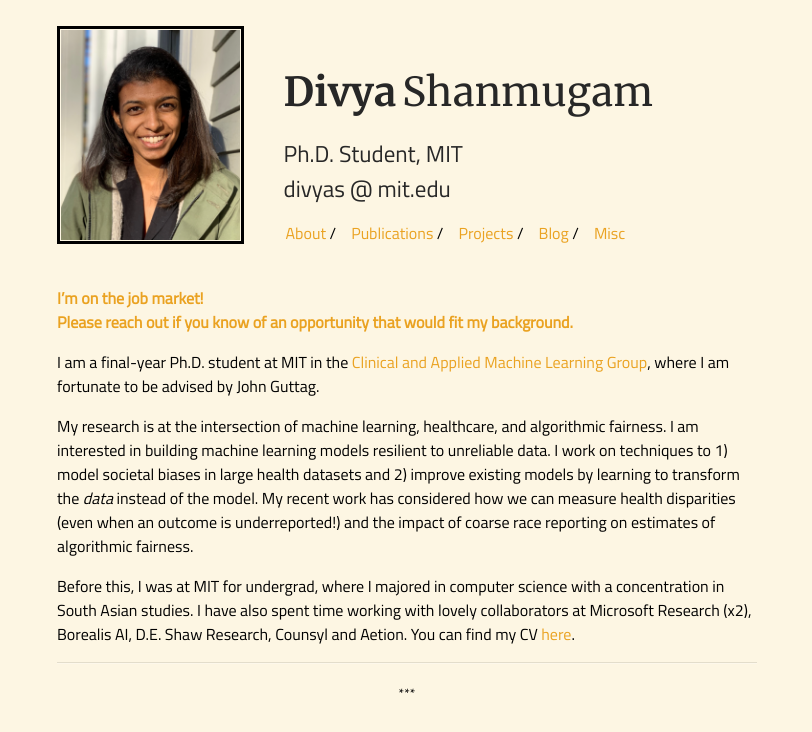
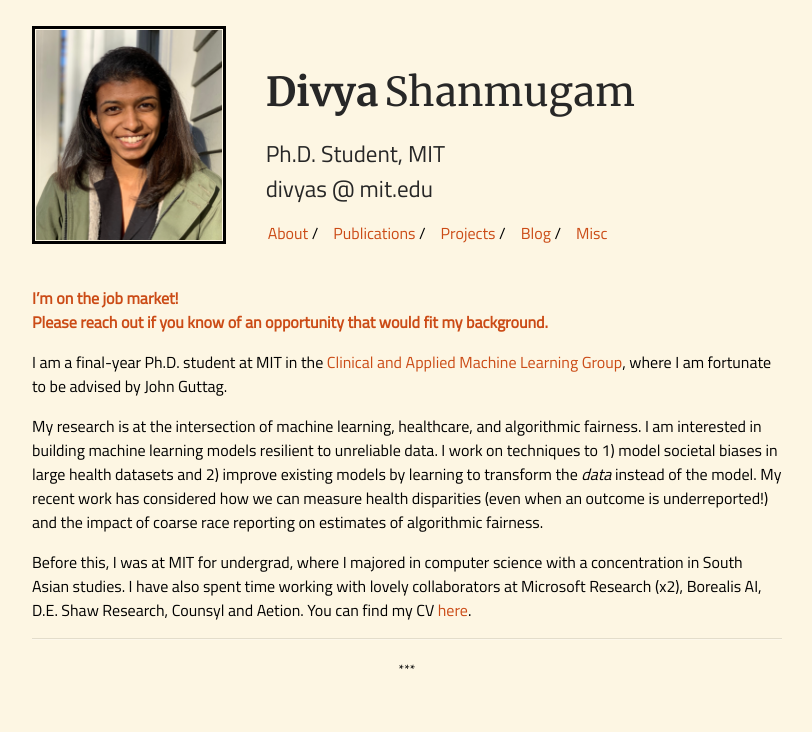
Before and after one commit to dmshanmugam/dmshanmugam.github.io, a Jekyll site: the page built from index.md, in a window 1280 px wide. Shown: the top 732 px of the page, without its empty margins (233-1045 px from the left). Built offline with Jekyll 4.4.1, drawn with Linux system fonts in a browser that asks for light colours.

Commit message:
changing highligiht color

```diff
--- a/_sass/vars.scss
+++ b/_sass/vars.scss
@@ -4,7 +4,8 @@
 
 // $accent: #FF0F00;
 // $accent: #F8BA05;
-$accent: #eaa221;
+// $accent: #eaa221;
+$accent: #cb4b16;
 $image-width: 200px;
 $image-height: 235px;
 
@@ -12,6 +13,6 @@ $image-height: 235px;
  * Build Variables, don't touch
  */
 
-$max-width: 700px;
+$max-width: 750px;
 $med-width: 600px;
 $small-width: 480px;
```
